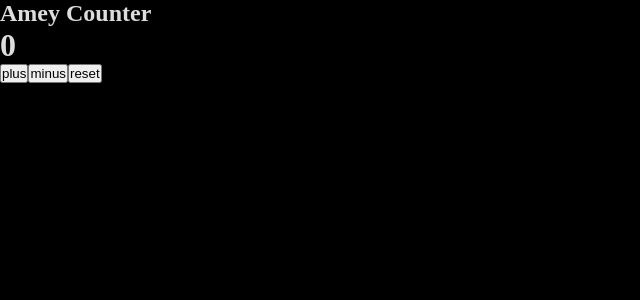
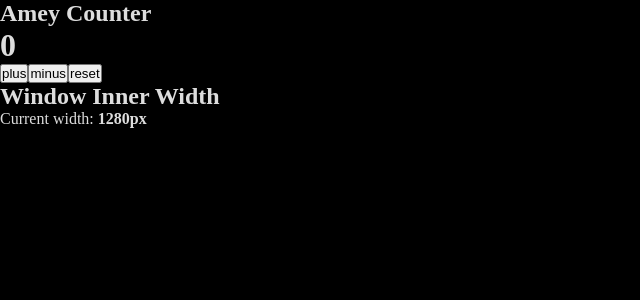
Before and after one commit to rajeshpersona/React-Practice, a React (Vite) app: page / in a window 1280 px wide. Shown: the top 300 px of the page, without its empty margins (0-640 px from the left). Built offline with nearby package versions, Linux system fonts and the light colour scheme.

Commit message:
added windowinnerwidth

```diff
--- a/src/App.tsx
+++ b/src/App.tsx
@@ -1,9 +1,11 @@
 import AmeyCounter from "./amey/counter/AmeyCounter";
+import WindowInnerWidth from "./amey/window-innerwidth/WindowInnerWidth";
 
 const App = () => {
   return (
     <div>
       <AmeyCounter />
+      <WindowInnerWidth />
     </div>
   );
 };
--- /dev/null
+++ b/src/amey/window-innerwidth/WindowInnerWidth.tsx
@@ -0,0 +1,15 @@
+import useWindowInnerWidth from "../../hooks/amey/useWindowInnerWidth";
+
+const WindowInnerWidth = () => {
+  const { width } = useWindowInnerWidth();
+  return (
+    <div>
+      <h2>Window Inner Width</h2>
+      <p>
+        Current width: <strong>{width}px</strong>
+      </p>
+    </div>
+  );
+};
+
+export default WindowInnerWidth;
--- /dev/null
+++ b/src/hooks/amey/useWindowInnerWidth.tsx
@@ -0,0 +1,21 @@
+import { useEffect, useState } from "react";
+
+const useWindowInnerWidth = () => {
+  const [width, setWidth] = useState(window.innerWidth);
+
+  useEffect(() => {
+    const handleResize = () => {
+      setWidth(window.innerWidth);
+    };
+    window.addEventListener("resize", handleResize);
+    return () => {
+      window.removeEventListener("resize", handleResize);
+    };
+  }, []);
+
+  return {
+    width,
+  };
+};
+
+export default useWindowInnerWidth;
```
